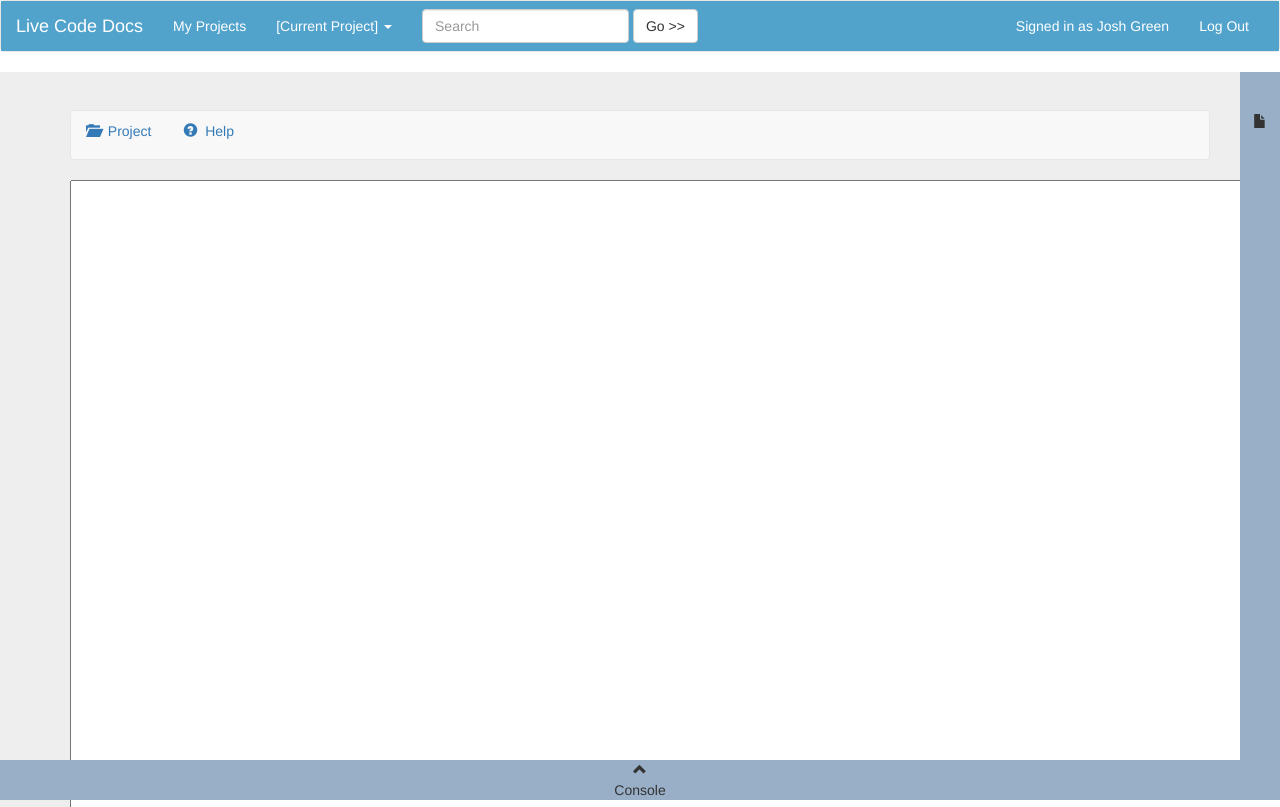
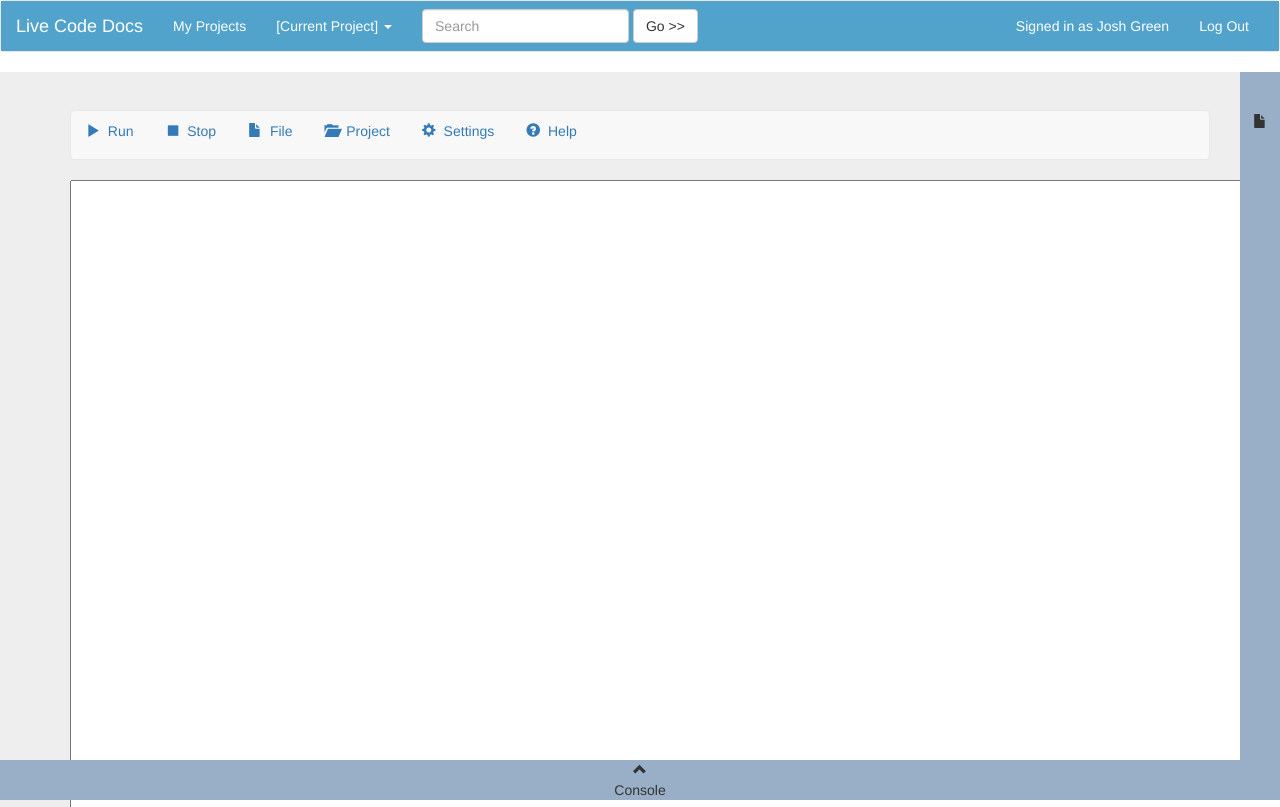
Before and after one commit to LiveCodeDocs/project, a Flask app: page /project in a window 1280 px wide; the page is wider, and only the part inside the window is pictured. Shown: the top 807 px of that part. Run offline with Flask 2, Linux system fonts and the light colour scheme; some libraries are stand-ins or nearby versions.

Commit message:
added some icons

```diff
--- a/design/templates/project.html
+++ b/design/templates/project.html
@@ -77,7 +77,11 @@
 			<div id = "toolbar-nav" class="container" style="height: 80vh;">
 				<nav class="navbar navbar-default" style="margin-top: -10px;">
 					<ul class="nav nav-pills">
+						<li role="presentation"><a href="#"><span class="glyphicon glyphicon-play"></span>&nbsp Run</a></li>
+						<li role="presentation"><a href="#"><span class="glyphicon glyphicon glyphicon-stop"></span>&nbsp Stop</a></li>
+						<li role="presentation"><a href="#"><span class="glyphicon glyphicon-file"></span>&nbsp File</a></li>
 						<li role="presentation"><a href="#"><span class="glyphicon glyphicon-folder-open"></span>&nbsp Project</a></li>
+						<li role="presentation"><a href="#"><span class="glyphicon glyphicon-cog"></span>&nbsp Settings</a></li>
 						<li role="presentation"><a href="#"><span class="glyphicon glyphicon-question-sign"></span>&nbsp Help</a></li>
 					</ul>
 				</nav>
```
